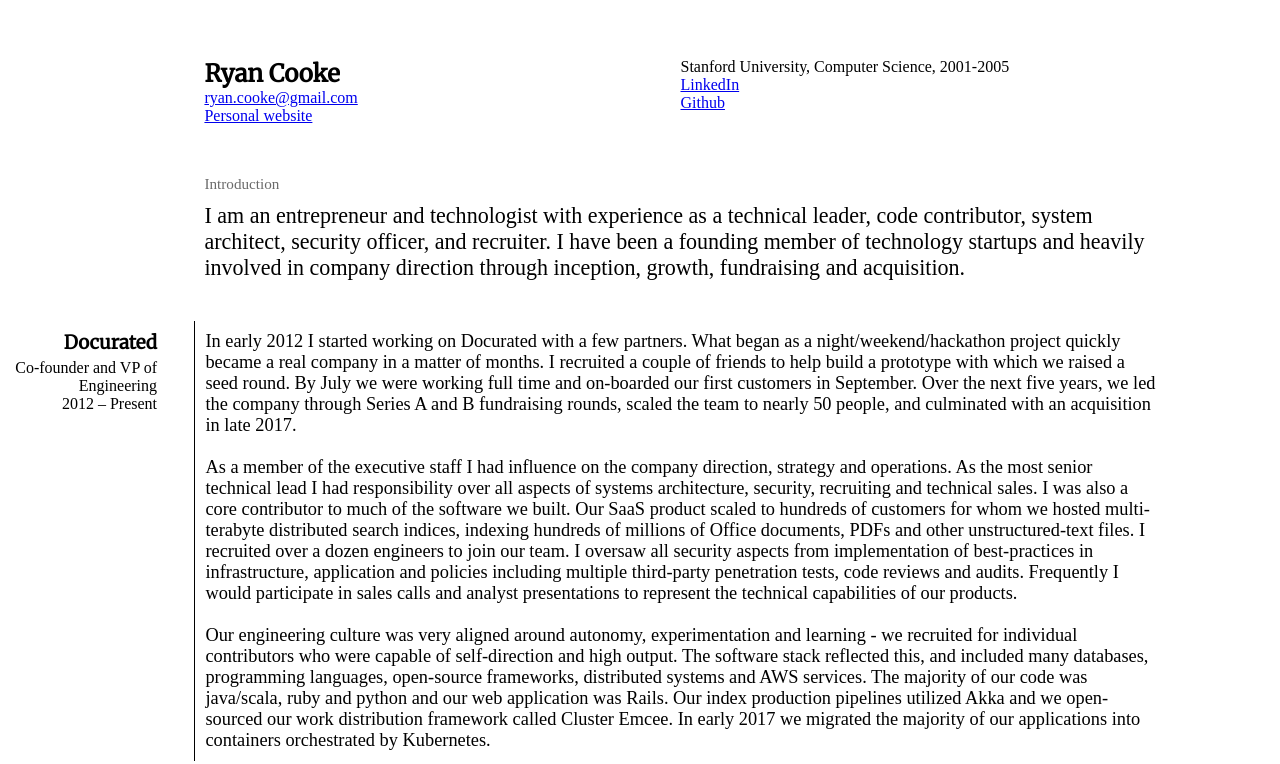
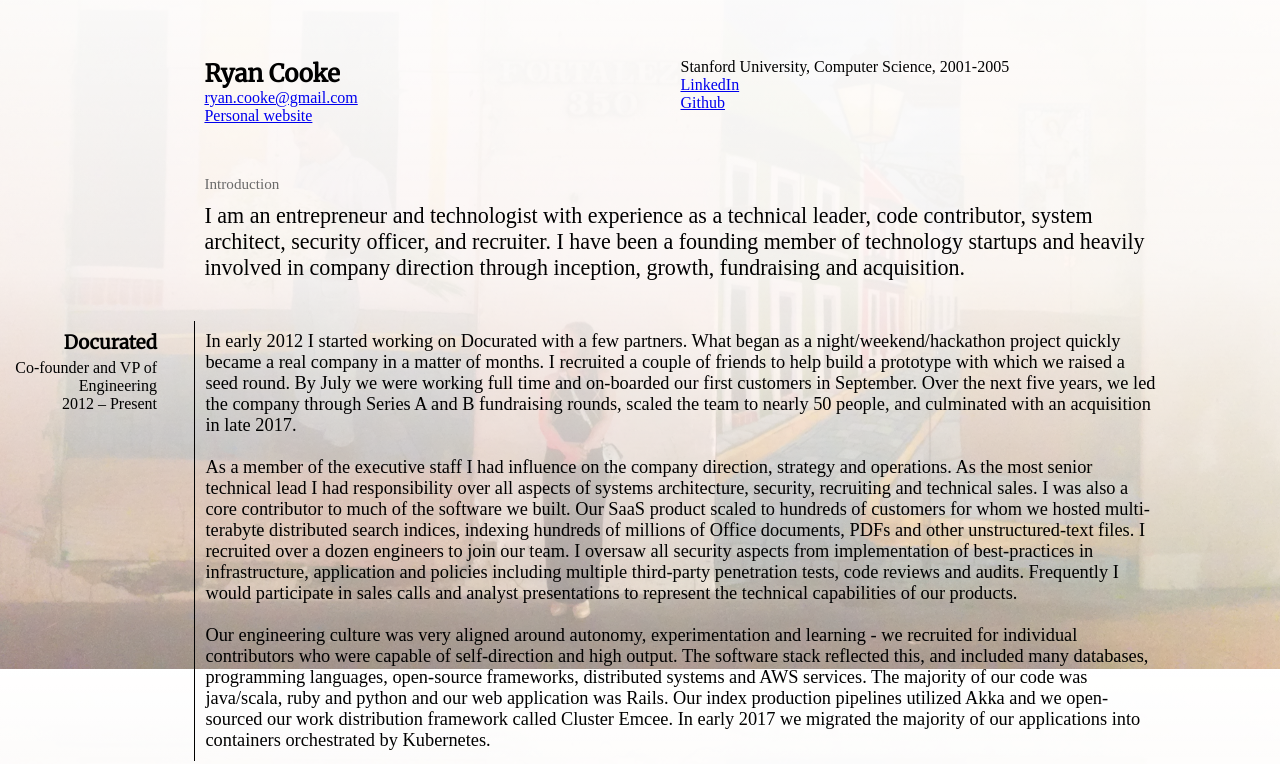
Before and after one commit to debussyman/wibitty.com, a website built with webpack: page resume.html in a window 1280 px wide. Shown: the part 131-895 px from the top of the page. Built offline with nearby package versions, Linux system fonts and the light colour scheme; a web font is replaced by a local one.

Commit message:
adding background

```diff
--- a/resume.html
+++ b/resume.html
@@ -13,6 +13,19 @@
         margin: 0;
         font-family: 'Scope One', serif;
       }
+      body {
+        background:
+          linear-gradient(
+            rgba(255, 255, 255, 1.00),
+            rgba(255, 255, 255, 0.90),
+            rgba(255, 255, 255, 0.45)
+          ),
+          url(background.jpg) no-repeat center center fixed;
+        -webkit-background-size: cover;
+        -moz-background-size: cover;
+        -o-background-size: cover;
+        background-size: cover;
+      }
       h2, h3 {
         font-family: 'Merriweather', serif;
       }
@@ -22,7 +35,6 @@
         grid-template-rows: 10% auto;
       }
       .container div {
-        background-color: white;
         margin: 10px 0;
       }
       .header {
@@ -68,6 +80,9 @@
       @media only screen
         and (max-device-width: 600px)
         and (orientation: portrait) {
+        body {
+          background: none;
+        }
         .header {
           display: none;
         }
```
Also changed, not shown: background.jpg (added).
